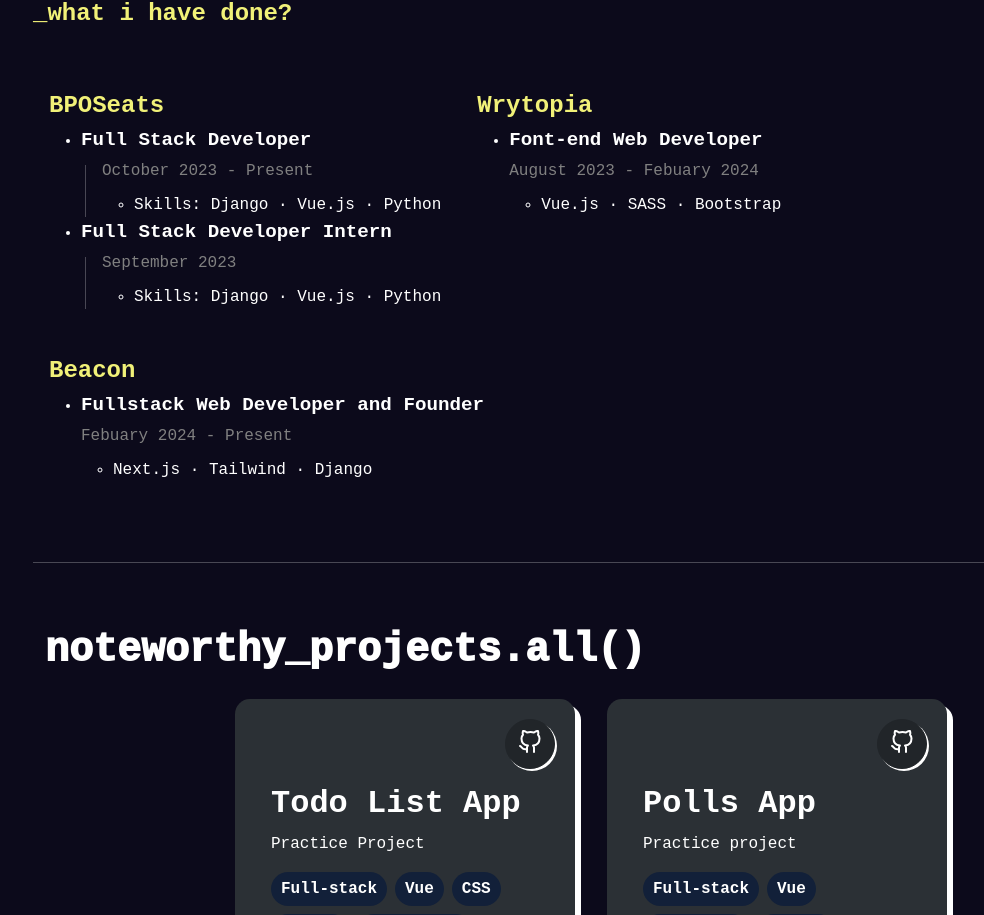
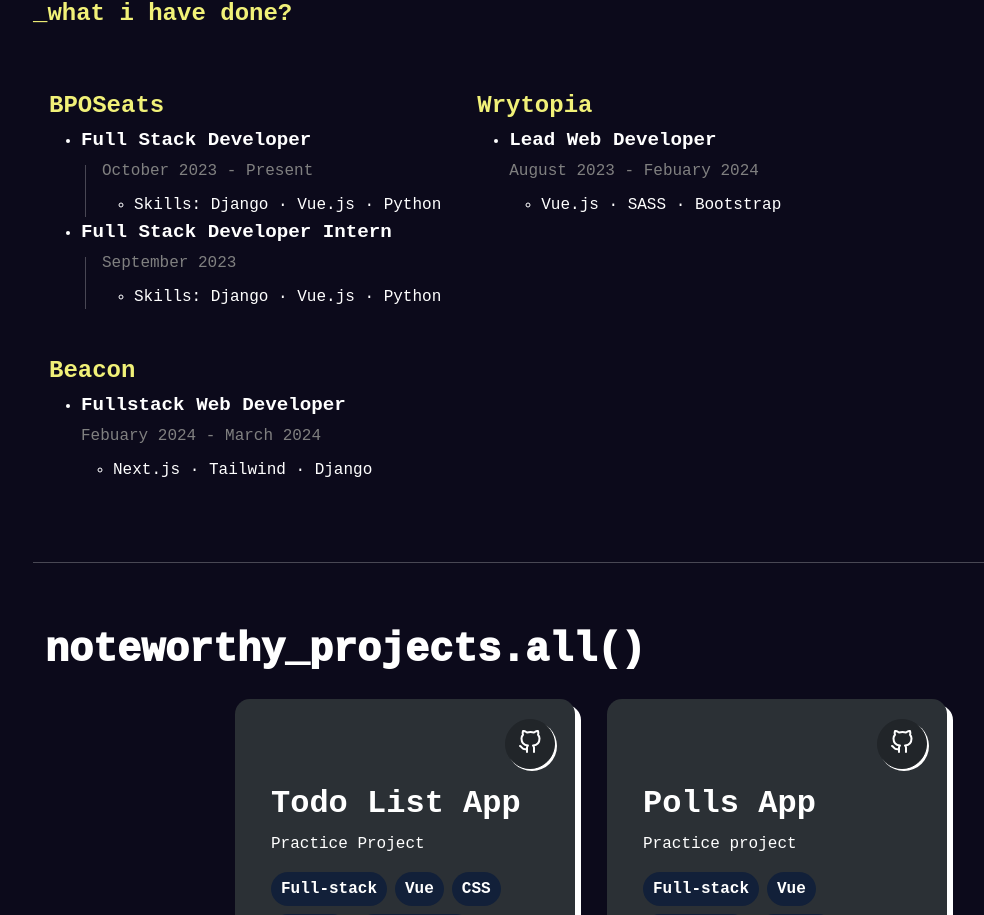
Before and after one commit to cup-noodlehS/portfolio-v2, a Vue app: page / in a window 1280 px wide. Shown: the part 2518-3433 px from the top of the page, without its empty margins (49-1033 px from the left). Built offline with nearby package versions, Linux system fonts and the light colour scheme.

Commit message:
change experience

```diff
--- a/src/components/index/experience.vue
+++ b/src/components/index/experience.vue
@@ -36,7 +36,7 @@
         <h4 class="title">Wrytopia</h4>
         <ul>
           <li>
-            <p class="sub-title">Font-end Web Developer</p>
+            <p class="sub-title">Lead Web Developer</p>
             <p class="date">August 2023 - Febuary 2024</p>
             <ul>
               <li>Vue.js · SASS · Bootstrap</li>
@@ -48,8 +48,8 @@
         <h4 class="title">Beacon</h4>
         <ul>
           <li>
-            <p class="sub-title">Fullstack Web Developer and Founder</p>
-            <p class="date">Febuary 2024 - Present</p>
+            <p class="sub-title">Fullstack Web Developer</p>
+            <p class="date">Febuary 2024 - March 2024</p>
             <ul>
               <li>Next.js · Tailwind · Django</li>
             </ul>
```
